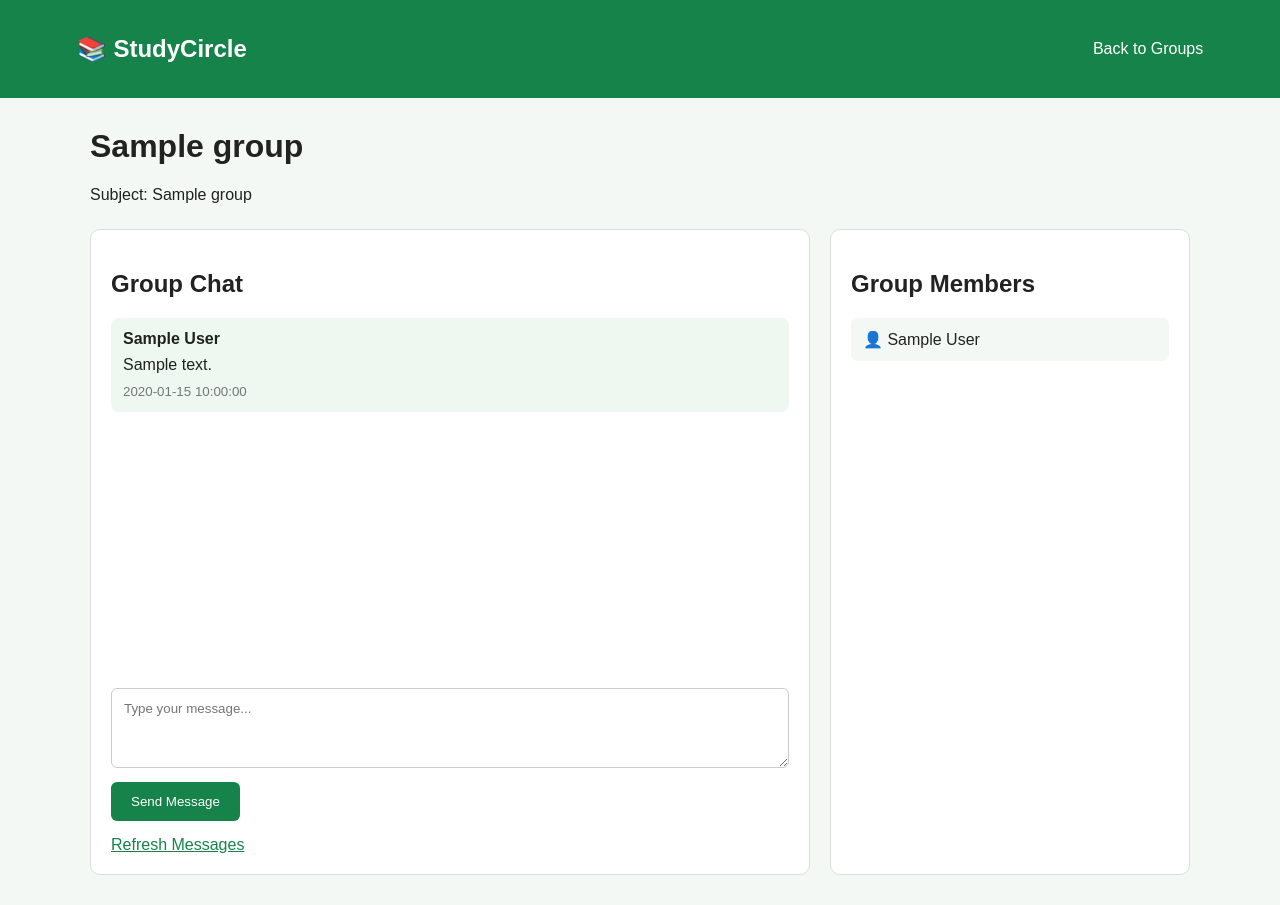
After one commit to malith-gimhana/NSBM-StudyCircle, a PHP site: page /group_chat.php?id=1 in a window 1280 px wide. The commit adds this page. Run offline with PHP 8.4, Linux system fonts and the light colour scheme; the visitor is signed in with stand-in values (Sample User, id 1); tables that the repository leaves empty hold one stand-in row (values such as "Sample post").

Commit message:
Add group chat and members list

```diff
--- /dev/null
+++ b/css/group_chat.css
@@ -0,0 +1,101 @@
+
+body {
+    margin: 0;
+    font-family: Arial, sans-serif;
+    background: #f3f8f4;
+    color: #222;
+}
+
+header {
+    background: #16834a;
+    color: white;
+    padding: 15px 6%;
+    display: flex;
+    justify-content: space-between;
+    align-items: center;
+}
+
+header a {
+    color: white;
+    text-decoration: none;
+}
+
+.container {
+    width: 90%;
+    max-width: 1100px;
+    margin: 30px auto;
+}
+
+.layout {
+    display: grid;
+    grid-template-columns: 2fr 1fr;
+    gap: 20px;
+    margin-top: 25px;
+}
+
+.chat-box, .members-box {
+    background: white;
+    padding: 20px;
+    border-radius: 10px;
+    border: 1px solid #ddd;
+}
+
+.messages {
+    height: 350px;
+    overflow-y: auto;
+    margin-bottom: 20px;
+}
+
+.message {
+    background: #eef8f0;
+    padding: 12px;
+    border-radius: 8px;
+    margin-bottom: 10px;
+    overflow-wrap: anywhere;
+}
+
+.message p {
+    margin: 8px 0;
+}
+
+.message small {
+    color: #777;
+}
+
+textarea {
+    width: 100%;
+    box-sizing: border-box;
+    padding: 12px;
+    min-height: 80px;
+    border: 1px solid #ccc;
+    border-radius: 6px;
+    font-family: Arial, sans-serif;
+}
+
+button {
+    background: #16834a;
+    color: white;
+    border: none;
+    padding: 12px 20px;
+    border-radius: 6px;
+    cursor: pointer;
+    margin-top: 10px;
+}
+
+.refresh {
+    display: block;
+    margin-top: 15px;
+    color: #16834a;
+}
+
+.members-box p {
+    background: #f3f8f4;
+    padding: 12px;
+    border-radius: 6px;
+}
+
+@media (max-width: 700px) {
+    .layout {
+        grid-template-columns: 1fr;
+    }
+}
--- /dev/null
+++ b/group_chat.php
@@ -0,0 +1,160 @@
+
+<?php
+session_start();
+include "php/db.php";
+
+if (!isset($_SESSION["user_id"])) {
+    header("Location: login.html");
+    exit();
+}
+
+$userId = (int)$_SESSION["user_id"];
+$groupId = (int)($_GET["id"] ?? 0);
+
+if ($groupId <= 0) {
+    die("Invalid group.");
+}
+
+// Check if student joined the group
+$stmt = $conn->prepare(
+    "SELECT id FROM group_members
+     WHERE group_id = ? AND user_id = ?"
+);
+$stmt->bind_param("ii", $groupId, $userId);
+$stmt->execute();
+
+if ($stmt->get_result()->num_rows == 0) {
+    die("You must join this group first.");
+}
+
+// Get group details
+$stmt = $conn->prepare(
+    "SELECT group_name, subject
+     FROM study_groups WHERE id = ?"
+);
+$stmt->bind_param("i", $groupId);
+$stmt->execute();
+$group = $stmt->get_result()->fetch_assoc();
+
+if (!$group) {
+    die("Group not found.");
+}
+
+// Get group members
+$stmt = $conn->prepare(
+    "SELECT users.name
+     FROM group_members
+     JOIN users ON group_members.user_id = users.id
+     WHERE group_members.group_id = ?
+     ORDER BY users.name"
+);
+$stmt->bind_param("i", $groupId);
+$stmt->execute();
+$members = $stmt->get_result();
+
+// Get messages
+$stmt = $conn->prepare(
+    "SELECT users.name, group_messages.message,
+            group_messages.created_at
+     FROM group_messages
+     JOIN users ON group_messages.user_id = users.id
+     WHERE group_messages.group_id = ?
+     ORDER BY group_messages.id ASC
+     LIMIT 100"
+);
+$stmt->bind_param("i", $groupId);
+$stmt->execute();
+$messages = $stmt->get_result();
+
+if (empty($_SESSION["chat_token"])) {
+    $_SESSION["chat_token"] = bin2hex(random_bytes(32));
+}
+?>
+
+<!DOCTYPE html>
+<html lang="en">
+<head>
+    <meta charset="UTF-8">
+    <meta name="viewport" content="width=device-width, initial-scale=1.0">
+    <title>Group Chat - StudyCircle</title>
+    <link rel="stylesheet" href="css/group_chat.css">
+</head>
+<body>
+
+<header>
+    <h2>📚 StudyCircle</h2>
+    <a href="groups.php">Back to Groups</a>
+</header>
+
+<div class="container">
+
+    <h1>
+        <?php echo htmlspecialchars($group["group_name"]); ?>
+    </h1>
+
+    <p>
+        Subject:
+        <?php echo htmlspecialchars($group["subject"]); ?>
+    </p>
+
+    <div class="layout">
+
+        <div class="chat-box">
+            <h2>Group Chat</h2>
+
+            <div class="messages">
+                <?php while ($row = $messages->fetch_assoc()) { ?>
+                    <div class="message">
+                        <strong>
+                            <?php echo htmlspecialchars($row["name"]); ?>
+                        </strong>
+
+                        <p>
+                            <?php echo nl2br(htmlspecialchars($row["message"])); ?>
+                        </p>
+
+                        <small>
+                            <?php echo htmlspecialchars($row["created_at"]); ?>
+                        </small>
+                    </div>
+                <?php } ?>
+            </div>
+
+            <form action="php/send_group_message.php"
+                  method="POST">
+
+                <input type="hidden" name="group_id"
+                       value="<?php echo $groupId; ?>">
+
+                <input type="hidden" name="chat_token"
+                       value="<?php echo htmlspecialchars($_SESSION["chat_token"]); ?>">
+
+                <textarea name="message"
+                          maxlength="1000"
+                          placeholder="Type your message..."
+                          required></textarea>
+
+                <button type="submit">Send Message</button>
+            </form>
+
+            <a class="refresh"
+               href="group_chat.php?id=<?php echo $groupId; ?>">
+                Refresh Messages
+            </a>
+        </div>
+
+        <div class="members-box">
+            <h2>Group Members</h2>
+
+            <?php while ($member = $members->fetch_assoc()) { ?>
+                <p>
+                    👤 <?php echo htmlspecialchars($member["name"]); ?>
+                </p>
+            <?php } ?>
+        </div>
+
+    </div>
+</div>
+
+</body>
+</html>
--- a/groups.php
+++ b/groups.php
@@ -97,7 +97,13 @@ $groups = mysqli_query($conn, "SELECT * FROM study_groups ORDER BY id DESC");
                         ?>
 
                         <?php if ($joined) { ?>
+
                             <button class="green-btn" disabled>Joined</button>
+
+                            <a href="group_chat.php?id=<?php echo $group_id; ?>" class="green-btn open-group-btn">
+                                    Open Group
+                            </a>
+
                         <?php } else { ?>
                             <form action="php/join_group.php" method="POST"
                                   onsubmit="return joinGroup(this)">
```
Also changed, not shown: css/groups.css (+7 -0 lines), database/studycircle.sql (+9 -0 lines), php/send_group_message.php (added, +52 -0 lines).
